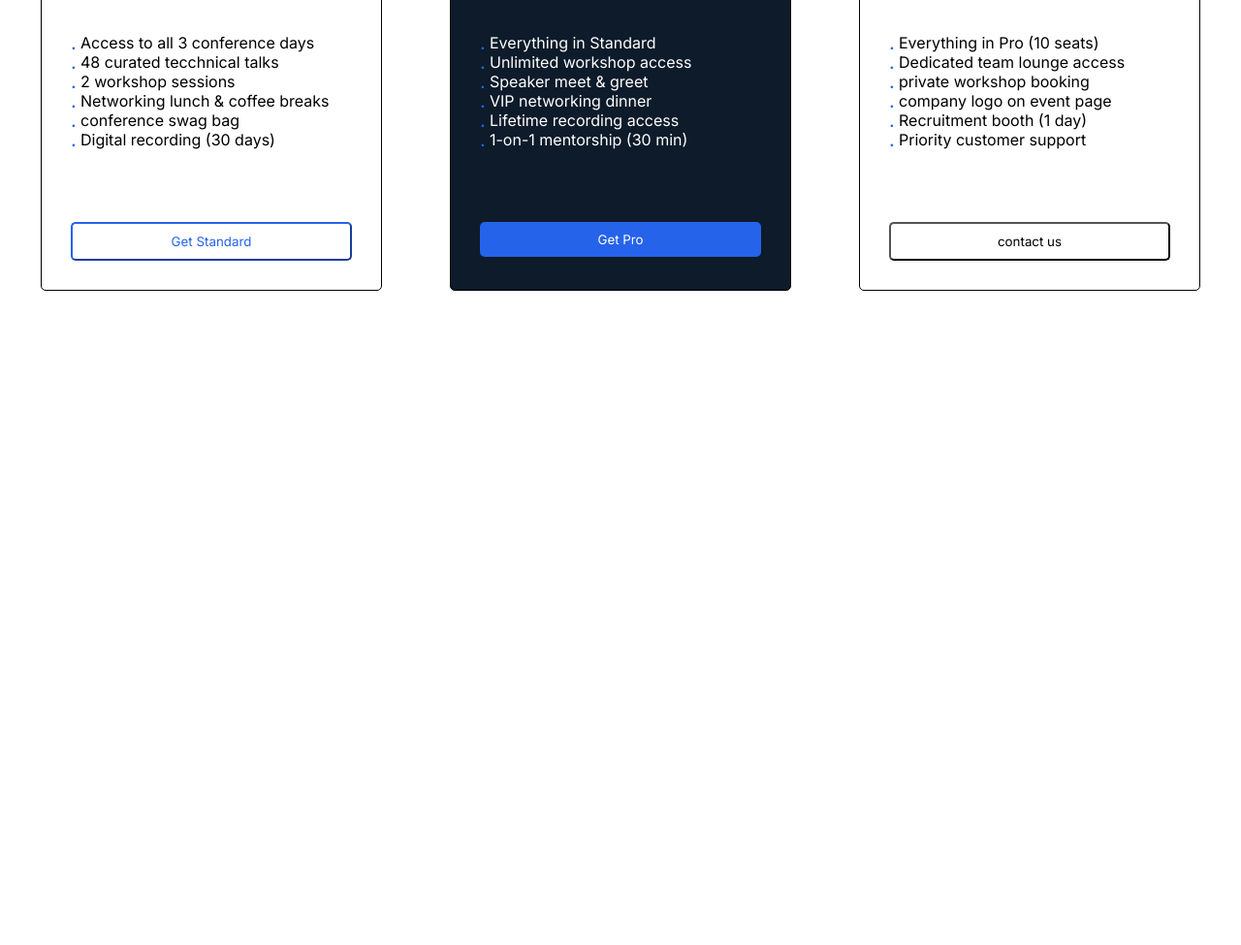
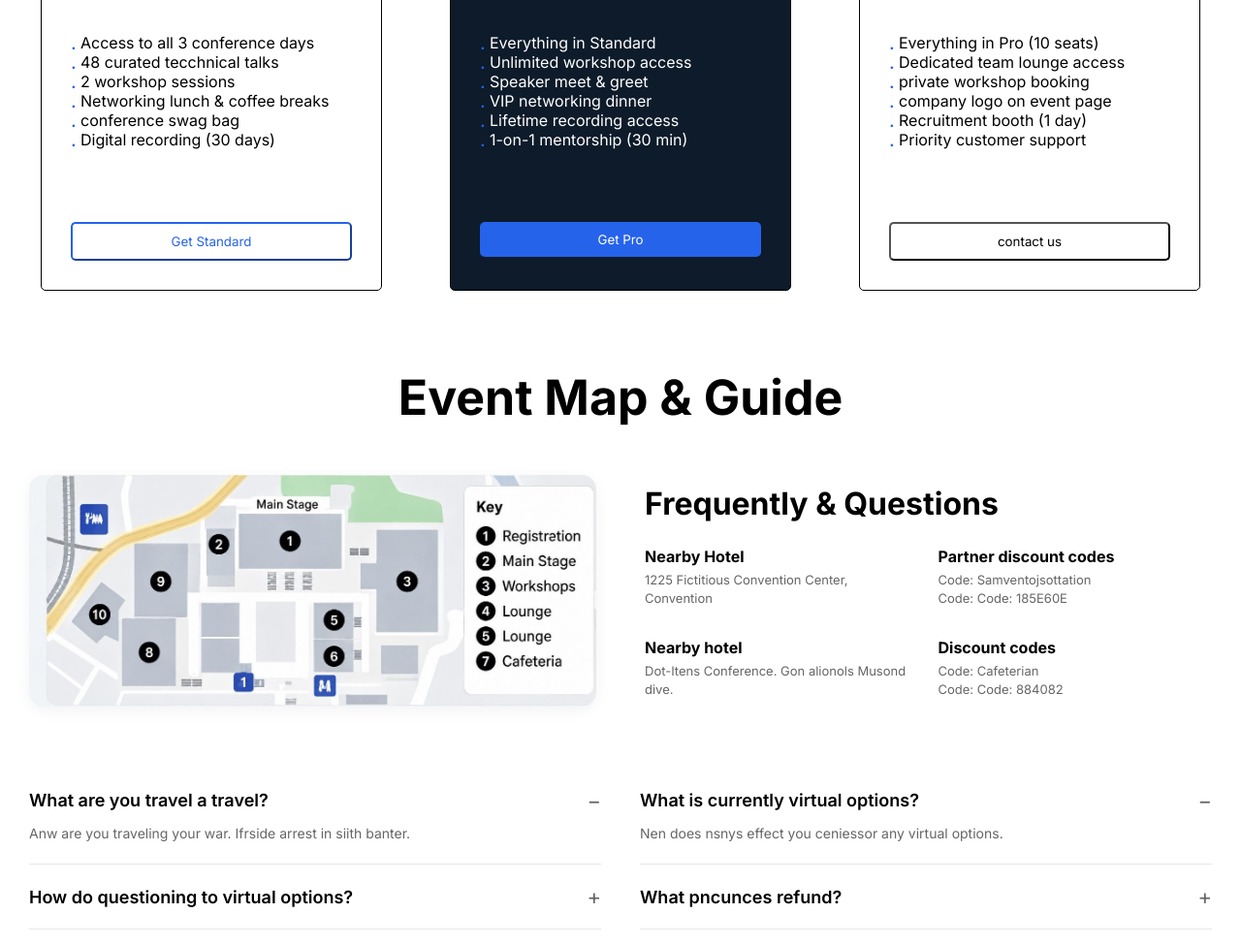
Before and after one commit to shishirhasantutul/Assignment_01, a plain HTML site: page index.html in a window 1280 px wide. Shown: the part 2075-3050 px from the top of the page at 97% size. Before the commit the page ends 2375 px from the top, so only its background shows below. Drawn offline with Linux system fonts and the light colour scheme.

Commit message:
AI Section

```diff
--- a/index.html
+++ b/index.html
@@ -7,8 +7,10 @@
     <title>DevConf 2026</title>
     <link rel="stylesheet" href="style.css">
     <link rel="preconnect" href="https://fonts.googleapis.com">
-<link rel="preconnect" href="https://fonts.gstatic.com" crossorigin>
-<link href="https://fonts.googleapis.com/css2?family=Inter:ital,opsz,wght@0,14..32,100..900;1,14..32,100..900&display=swap" rel="stylesheet">
+    <link rel="preconnect" href="https://fonts.gstatic.com" crossorigin>
+    <link
+        href="https://fonts.googleapis.com/css2?family=Inter:ital,opsz,wght@0,14..32,100..900;1,14..32,100..900&display=swap"
+        rel="stylesheet">
 
 </head>
 
@@ -103,9 +105,9 @@
                     <li>1-on-1 mentorship (30 min)</li>
                 </ul>
                 <button class="get-pro">Get Pro</button>
-                </div>
-                <div class="normal-card">
-                   <P>TEAM</P>
+            </div>
+            <div class="normal-card">
+                <P>TEAM</P>
                 <h5>$5,999</h5>
                 <p class="people">up to 10 people</p>
                 <div class="divider"></div>
@@ -118,7 +120,72 @@
                     <li>Priority customer support</li>
                 </ul>
                 <button class="contact-us">contact us</button>
+            </div>
+        </div>
+    </section>
+    <section class="map-faq-section">
+        <h2 class="section-main-title">Event Map & Guide</h2>
+        <div class="map-info-container">
+            <div class="map-image-box">
+                <img src="assets/map.png" alt="Event Map">
+            </div>
+            <div class="faq-info-box">
+                <h3>Frequently & Questions</h3>
+                <div class="info-grid">
+                    <div class="info-card">
+                        <h5>Nearby Hotel</h5>
+                        <p>1225 Fictitious Convention Center, Convention</p>
+                    </div>
+                    <div class="info-card">
+                        <h5>Partner discount codes</h5>
+                        <p>Code: Samventojsottation<br>Code: Code: 185E60E</p>
+                    </div>
+                    <div class="info-card">
+                        <h5>Nearby hotel</h5>
+                        <p>Dot-Itens Conference. Gon alionols Musond dive.</p>
+                    </div>
+                    <div class="info-card">
+                        <h5>Discount codes</h5>
+                        <p>Code: Cafeterian<br>Code: Code: 884082</p>
+                    </div>
                 </div>
+            </div>
+        </div>
+        <div class="accordion-container">
+            <div class="accordion-column">
+                <div class="accordion-item open">
+                    <div class="accordion-header">
+                        <h6>What are you travel a travel?</h6>
+                        <span>−</span>
+                    </div>
+                    <div class="accordion-content">
+                        <p>Anw are you traveling your war. Ifrside arrest in siith banter.</p>
+                    </div>
+                </div>
+                <div class="accordion-item">
+                    <div class="accordion-header">
+                        <h6>How do questioning to virtual options?</h6>
+                        <span>+</span>
+                    </div>
+                </div>
+            </div>
+            <div class="accordion-column">
+                <div class="accordion-item open">
+                    <div class="accordion-header">
+                        <h6>What is currently virtual options?</h6>
+                        <span>−</span>
+                    </div>
+                    <div class="accordion-content">
+                        <p>Nen does nsnys effect you ceniessor any virtual options.</p>
+                    </div>
+                </div>
+                <div class="accordion-item">
+                    <div class="accordion-header">
+                        <h6>What pncunces refund?</h6>
+                        <span>+</span>
+                    </div>
+                </div>
+            </div>
         </div>
     </section>
 </body>
--- a/style.css
+++ b/style.css
@@ -91,7 +91,9 @@ h2 {
     border-radius: 5px;
 
 }
-.speaker p,.speaker h3{
+
+.speaker p,
+.speaker h3 {
     padding-left: 20px;
 }
 
@@ -99,28 +101,37 @@ h2 {
     width: 100%;
 
 }
-.category, h3, .role{
+
+.category,
+h3,
+.role {
     margin-top: 10px;
-}.role{
+}
+
+.role {
     margin-bottom: 10px;
 }
-.all-cards{
+
+.all-cards {
     display: flex;
     justify-content: center;
     align-items: stretch;
     gap: 70px;
 
 }
-h4{
+
+h4 {
     font-size: 50px;
     text-align: center;
     margin-top: 70px;
 }
-.card-head{
+
+.card-head {
     text-align: center;
     margin-bottom: 20px;
 }
-.normal-card{
+
+.normal-card {
     display: flex;
     flex-direction: column;
     width: 290px;
@@ -129,47 +140,55 @@ h4{
     border: 1px solid black;
     border-radius: 5px;
 }
-.highlighted-card{
+
+.highlighted-card {
     background: #0D1B2A;
     color: white;
     display: flex;
     flex-direction: column;
-   width: 290px;
-   min-height: 400px;
+    width: 290px;
+    min-height: 400px;
     padding: 30px;
     border: 1px solid black;
     border-radius: 5px;
 }
-.card-class{
+
+.card-class {
     color: #2563EB;
 }
-button{
+
+button {
     width: 100%;
     padding: 10px;
     border-radius: 5px;
     background: white;
     margin-top: 50px;
 }
-.get-standard{
+
+.get-standard {
     background: white;
     border-color: #2563EB;
     color: #2563EB;
 }
-.get-pro{
+
+.get-pro {
     background: #2563EB;
     color: white;
     border: none;
 }
-.contact-us{
-background: white;
-border-color: black;
+
+.contact-us {
+    background: white;
+    border-color: black;
 }
-ul{
+
+ul {
     list-style: none;
     padding: o;
     margin: 25px 0;
 }
-ul li::before{
+
+ul li::before {
     content: ".";
     position: absolute;
     left: 0;
@@ -177,24 +196,137 @@ ul li::before{
     color: #2563EB;
     font-size: 20px;
 }
-ul li{
+
+ul li {
     position: relative;
     padding-left: 10px;
     line-height: 20px;
 }
-.normal-card h5, .highlighted-card h5{
+
+.normal-card h5,
+.highlighted-card h5 {
     font-size: 50px;
     font-weight: 500;
 }
-.divider{
+
+.divider {
     width: 100%;
     height: 1px;
     margin: 20px 0;
     background: #e5e7eb;
 }
-.highlighted-card .divider{
+
+.highlighted-card .divider {
     background: rgba(255, 255, 255, .15);
 }
-.navigation li::before{
+
+.navigation li::before {
     content: none;
 }
+/* ==========================================
+   Event Map & FAQ Section Styles
+   ========================================== */
+
+.map-faq-section {
+    max-width: 1300px;
+    margin: 80px auto;
+    padding: 0 30px;
+}
+
+.section-main-title {
+    font-size: 50px;
+    text-align: center;
+    margin-bottom: 50px;
+    font-weight: 700;
+}
+
+/* ম্যাপ এবং তথ্যের কন্টেইনার (পাশাপাশি আনার জন্য ফ্লেক্স) */
+.map-info-container {
+    display: flex;
+    gap: 50px;
+    align-items: flex-start;
+    margin-bottom: 60px;
+}
+
+.map-image-box {
+    flex: 1;
+}
+
+.map-image-box img {
+    width: 100%;
+    border-radius: 15px;
+    box-shadow: 0 4px 15px rgba(0,0,0,0.05);
+}
+
+.faq-info-box {
+    flex: 1;
+}
+
+.faq-info-box h3 {
+    font-size: 32px;
+    margin-bottom: 25px;
+    font-weight: 700;
+}
+
+/* ছোট ইনফো কার্ডগুলোর জন্য ২ কলামের গ্রিড */
+.info-grid {
+    display: grid;
+    grid-template-columns: repeat(2, 1fr);
+    gap: 30px 20px;
+}
+
+.info-card h5 {
+    font-size: 16px;
+    font-weight: 700;
+    margin-bottom: 5px;
+    color: #000;
+}
+
+.info-card p {
+    font-size: 13px;
+    color: #666;
+    line-height: 1.5;
+}
+
+.accordion-container {
+    display: flex;
+    gap: 40px;
+}
+
+.accordion-column {
+    flex: 1;
+}
+
+.accordion-item {
+    border-bottom: 1px solid #e5e7eb;
+    padding: 20px 0;
+}
+
+.accordion-header {
+    display: flex;
+    justify-content: space-between;
+    align-items: center;
+    cursor: pointer;
+}
+
+.accordion-header h6 {
+    font-size: 18px;
+    font-weight: 600;
+    color: #000;
+}
+
+.accordion-header span {
+    font-size: 22px;
+    font-weight: 400;
+    color: #666;
+}
+
+.accordion-content {
+    margin-top: 10px;
+}
+
+.accordion-content p {
+    font-size: 14px;
+    color: #666;
+    line-height: 1.6;
+}
```
Also changed, not shown: assets/map.png (added).
